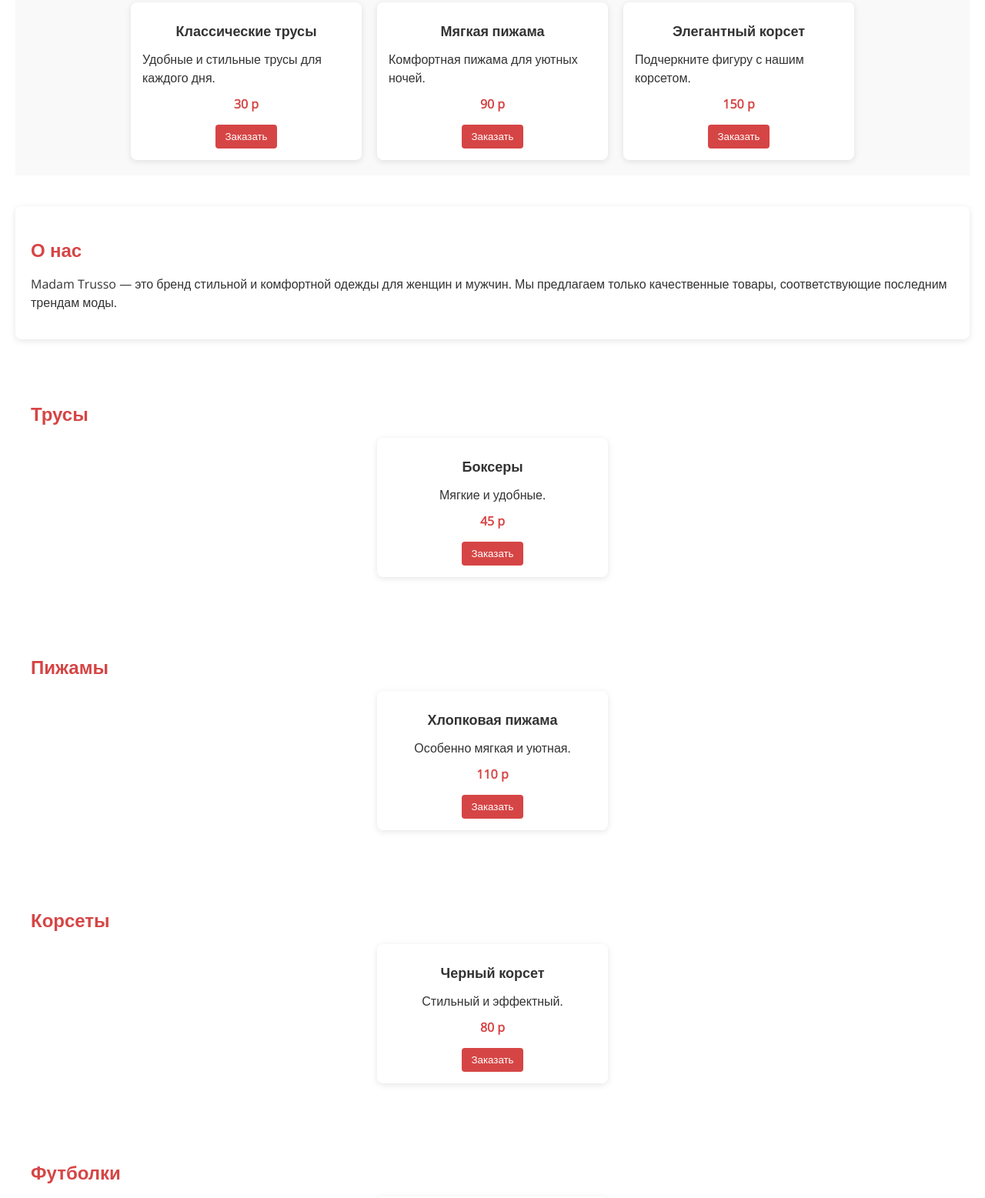
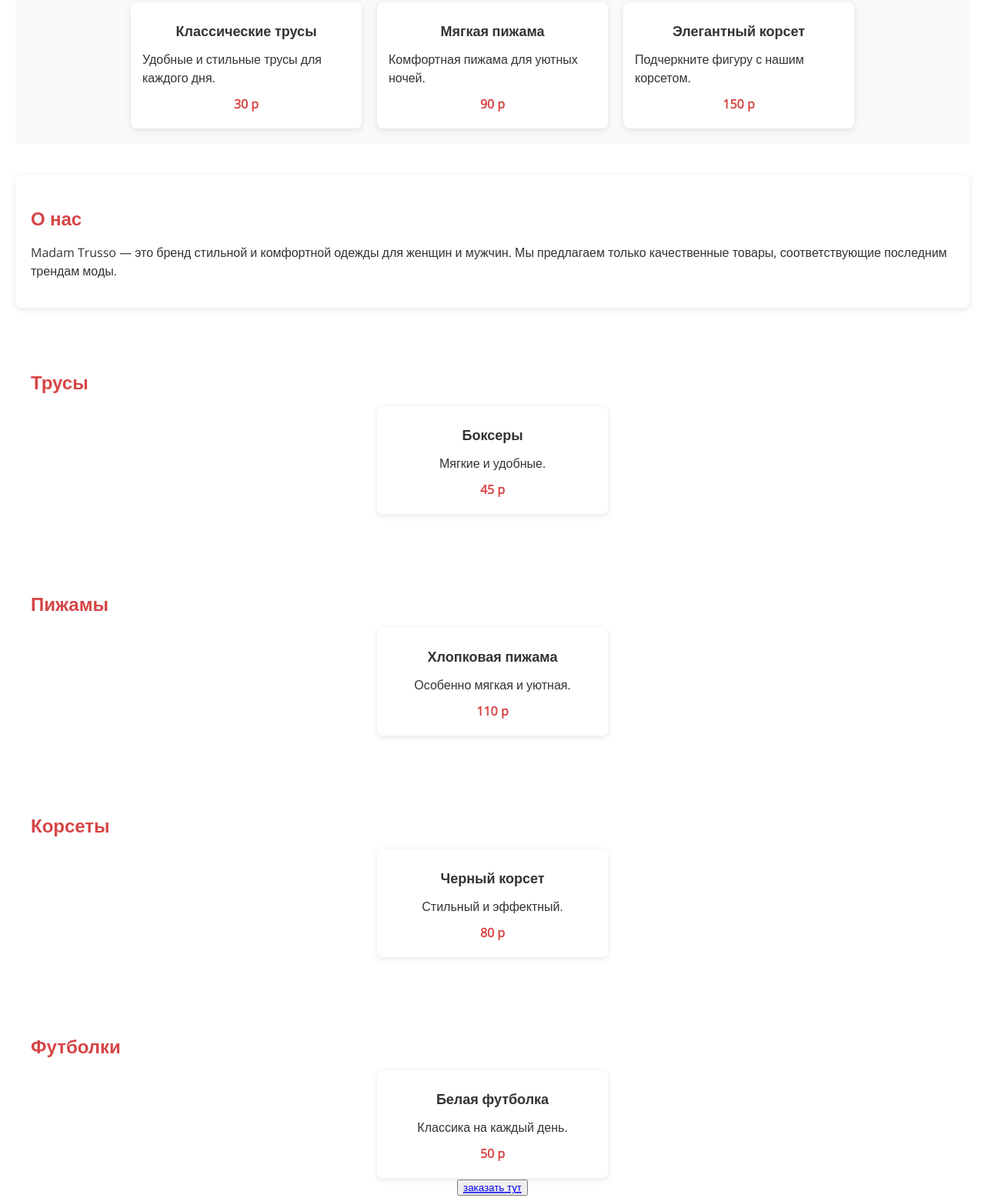
Before and after one commit to s1lder/MadamTrusso, a plain HTML site: page index.html in a window 1280 px wide. Shown: the part 266-1823 px from the top of the page at 77% size. Drawn offline with nearby package versions, Linux system fonts and the light colour scheme.

Commit message:
Add files via upload

```diff
--- a/index.html
+++ b/index.html
@@ -151,7 +151,7 @@
       <h3>Классические трусы</h3>
       <p>Удобные и стильные трусы для каждого дня.</p>
       <p class="price">30 p</p>
-      <button class="buy-btn">Заказать</button>
+
     </div>
     <!-- Товар 2 -->
     <div class="product-card">
@@ -159,7 +159,7 @@
       <h3>Мягкая пижама</h3>
       <p>Комфортная пижама для уютных ночей.</p>
       <p class="price">90 p</p>
-      <button class="buy-btn">Заказать</button>
+
     </div>
     <!-- Товар 3 -->
     <div class="product-card">
@@ -167,7 +167,7 @@
       <h3>Элегантный корсет</h3>
       <p>Подчеркните фигуру с нашим корсетом.</p>
       <p class="price">150 p</p>
-      <button class="buy-btn">Заказать</button>
+
     </div>
   </div>
 </section>
@@ -187,7 +187,7 @@
       <h3>Боксеры</h3>
       <p>Мягкие и удобные.</p>
       <p class="price">45 p</p>
-      <button class="buy-btn">Заказать</button>
+
     </div>
     <!-- Добавьте свои товары сюда -->
   </div>
@@ -202,7 +202,7 @@
       <h3>Хлопковая пижама</h3>
       <p>Особенно мягкая и уютная.</p>
       <p class="price">110 p</p>
-      <button class="buy-btn">Заказать</button>
+
     </div>
   </div>
 </section>
@@ -216,7 +216,7 @@
       <h3>Черный корсет</h3>
       <p>Стильный и эффектный.</p>
       <p class="price">80 p</p>
-      <button class="buy-btn">Заказать</button>
+
     </div>
   </div>
 </section>
@@ -230,9 +230,10 @@
       <h3>Белая футболка</h3>
       <p>Классика на каждый день.</p>
       <p class="price"> 50 p</p>
-      <button class="buy-btn">Заказать</button>
+
     </div>
   </div>
+ <center> <button><a href="https://www.instagram.com/_madam_trusso_/#"target="blank"><abbr title="заказать тут">заказать тут</abbr></button></center>
 </section>
 
 <!-- Раздел "Акции" -->
```
